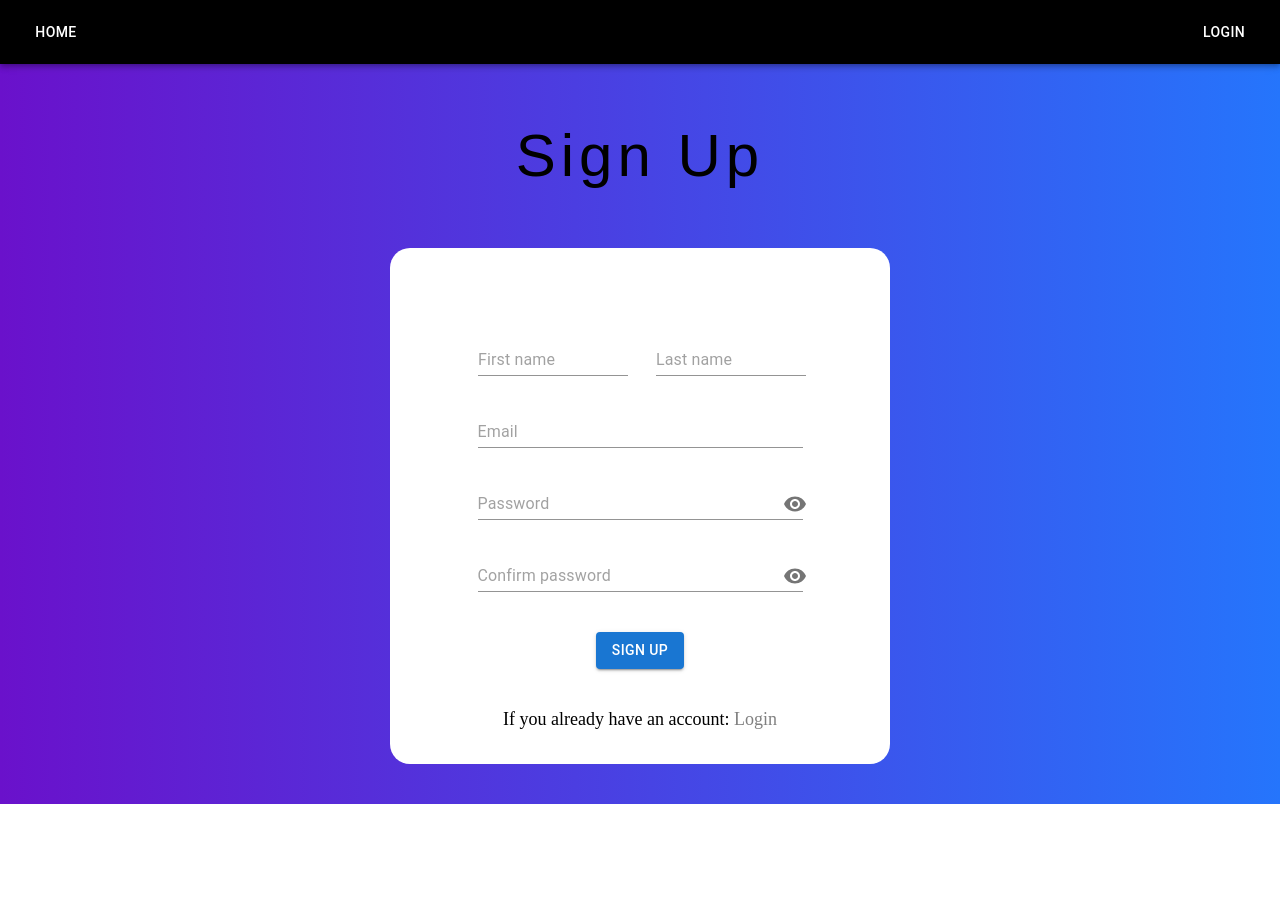
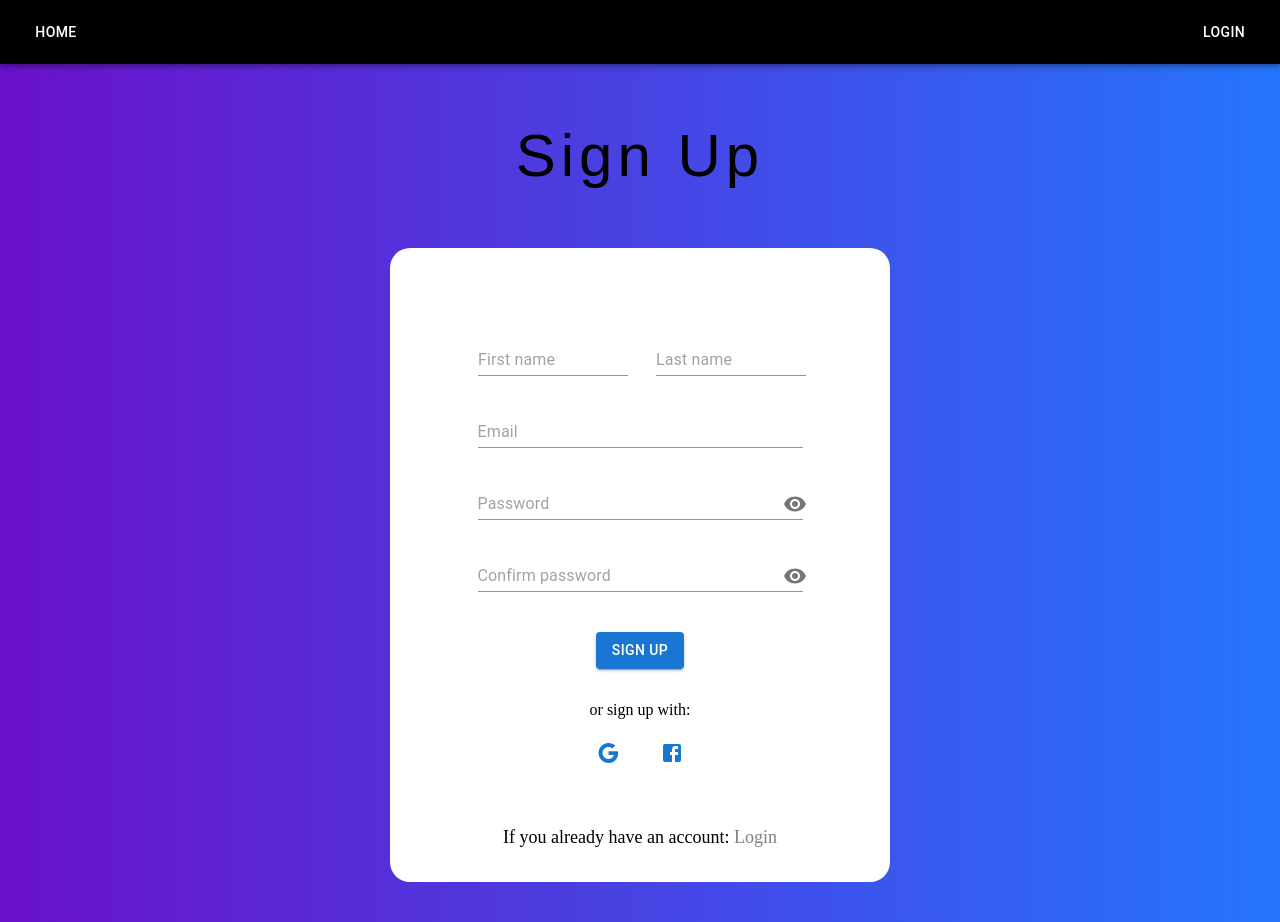
Before and after one commit to BiancaSeleveschi/login-app, a React (Create React App) app: page /signup in a window 1280 px wide. Before the commit the page ends 804 px from the top, so only its background shows below. Built offline with nearby package versions, Linux system fonts and the light colour scheme; no server answers.

Commit message:
add signUpWithGoogle and signUpWithFacebook methods to Sign up.js

```diff
--- a/package.json
+++ b/package.json
@@ -19,6 +19,7 @@
     "mdb-react-ui-kit": "^7.1.0",
     "react": "^18.2.0",
     "react-dom": "^18.2.0",
+    "react-google-button": "^0.7.2",
     "react-redux": "^9.1.0",
     "react-router-dom": "^6.21.2",
     "react-scripts": "5.0.1",
--- a/src/views/Login.js
+++ b/src/views/Login.js
@@ -18,6 +18,7 @@ export const Login = () => {
   const auth = getAuth();
   const dispatch = useDispatch();
   const navigate = useNavigate();
+
 
   const handleTogglePassword = () => {
     setShowPassword((prevShowPassword) => !prevShowPassword);
@@ -123,13 +124,14 @@ export const Login = () => {
           onClick={() => {
             handleLogin(email, password);
           }}
-          sx={{ display: "flex", m: "auto", mt: 5, marginBottom: 5 }}
+          sx={{ display: "flex", m: "auto", mt: 5, mb:5 }}
           variant="contained"
           color="primary"
         >
           Login
-        </Button>
+        </Button>{" "}
         <ToastContainer />
+
         <p
           style={{
             textAlign: "center",
--- a/src/views/Signup.js
+++ b/src/views/Signup.js
@@ -11,6 +11,15 @@ import {
   createUserWithEmailAndPassword,
   fetchSignInMethodsForEmail,
 } from "firebase/auth";
+import {
+  GoogleAuthProvider,
+  signInWithPopup,
+  FacebookAuthProvider,
+} from "firebase/auth";
+import GoogleIcon from "@mui/icons-material/Google";
+import FacebookIcon from "@mui/icons-material/Facebook";
+import { setUserIsLoggedIn } from "../redux/UserReducer";
+import { useDispatch } from "react-redux";
 
 export const Signup = () => {
   const [email, setEmail] = useState("");
@@ -28,7 +37,9 @@ export const Signup = () => {
   const [messageConfirmAlert, setmMssageConfirmAlert] = useState("");
   const auth = getAuth();
   const navigate = useNavigate();
-
+  const googleAuthProvider = new GoogleAuthProvider();
+  const dispatch = useDispatch();
+  const facebookAuthProvider = new FacebookAuthProvider();
 
   const handleSignup = async (e) => {
     e.preventDefault();
@@ -88,6 +99,43 @@ export const Signup = () => {
     } else {
       setShowConfirmedPassword(false);
     }
+  };
+  const signUpWithGoogle = () => {
+    signInWithPopup(auth, googleAuthProvider)
+      .then((result) => {
+        const credential = GoogleAuthProvider.credentialFromResult(result);
+        const token = credential.accessToken;
+        const user = result.user;
+        console.log("Sign up successful. ", user, token);
+        dispatch(setUserIsLoggedIn(true));
+        navigate("/home");
+      })
+      .catch((error) => {
+        console.log("Error signing up:", error.code);
+        console.log("Error signing up:", error.message);
+        console.log("Error signing up:", error.customData.email);
+        const credential = GoogleAuthProvider.credentialFromError(error);
+        console.log("Credential:", credential);
+      });
+  };
+  const signUpWithFacebook = () => {
+    const auth = getAuth();
+    signInWithPopup(auth, facebookAuthProvider)
+      .then((result) => {
+        const user = result.user;
+        const credential = FacebookAuthProvider.credentialFromResult(result);
+        const accessToken = credential.accessToken;
+        console.log("Sign up successful. ", user, accessToken);
+        dispatch(setUserIsLoggedIn(true));
+        navigate("/home");
+      })
+      .catch((error) => {
+        console.log("Error signing up:", error.code);
+        console.log("Error signing up:", error.message);
+        console.log("Error signing up:", error.customData.email);
+        const credential = FacebookAuthProvider.credentialFromError(error);
+        console.log("Credential:", credential);
+      });
   };
   const handleTogglePassword = () => {
     setShowPassword((prevShowPassword) => !prevShowPassword);
@@ -245,13 +293,22 @@ export const Signup = () => {
         )}
         <Button
           onClick={handleSignup}
-          sx={{ display: "flex", m: "auto", mt: 5, marginBottom: 5 }}
+          sx={{ display: "flex", m: "auto", mt: 5, marginBottom: 4 }}
           variant="contained"
           color="primary"
         >
           Sign Up
         </Button>
         <ToastContainer />
+        <p style={{ textAlign: "center" }}>or sign up with:</p>
+        <Box sx={{ display: "flex", justifyContent: "center", mb: 7 }}>
+          <Button onClick={signUpWithGoogle}>
+            <GoogleIcon />
+          </Button>
+          <Button onClick={signUpWithFacebook}>
+            <FacebookIcon />
+          </Button>
+        </Box>
         <p
           style={{
             textAlign: "center",
```
Also changed, not shown: 1 other file (tests, documents, lock files or other folders).
